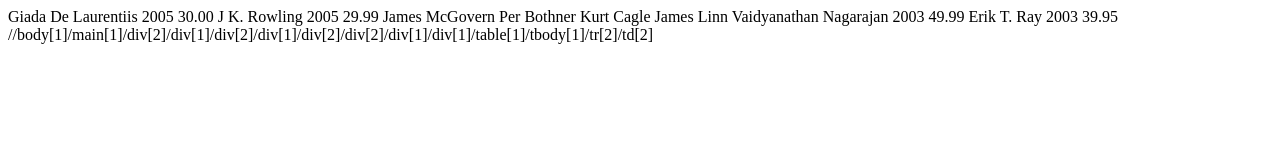
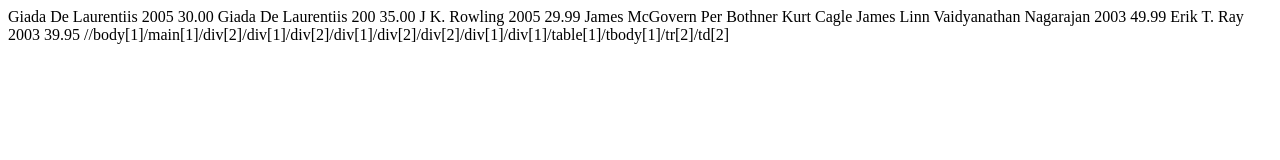
Before and after one commit to manjub22/githubDemo, a plain HTML site: page index.html in a window 1280 px wide. Drawn offline with Linux system fonts and the light colour scheme.

Commit message:
Add new book entry for 'Everyday wine'

```diff
--- a/index.html
+++ b/index.html
@@ -7,6 +7,14 @@
   <author>Giada De Laurentiis</author>
   <year>2005</year>
   <price>30.00</price>
+</book>
+
+
+<book category="drinking">
+  <title lang="en">Everyday wine</title>
+  <author>Giada De Laurentiis</author>
+  <year>200</year>
+  <price>35.00</price>
 </book>
 
 <book category="children">
```
